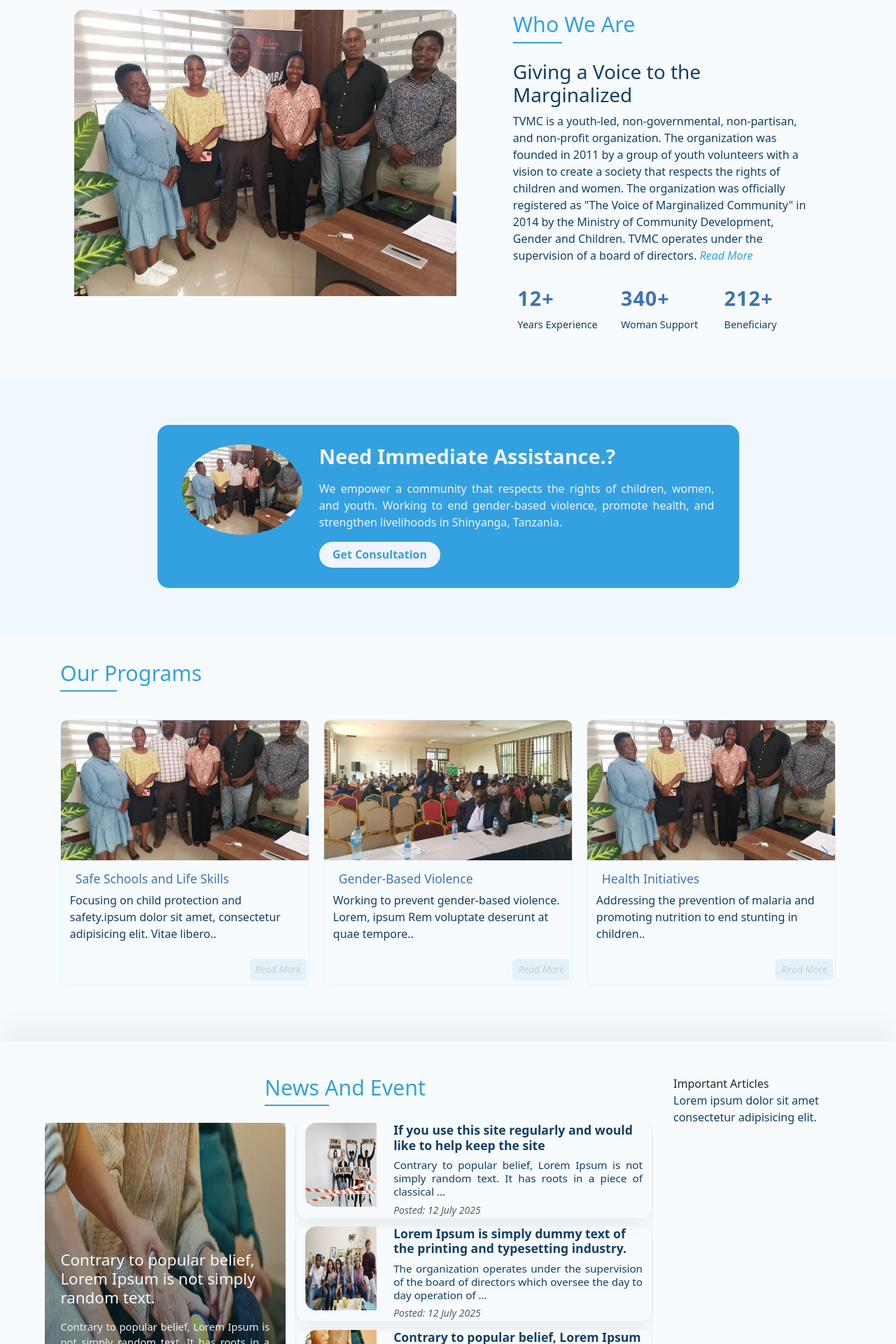
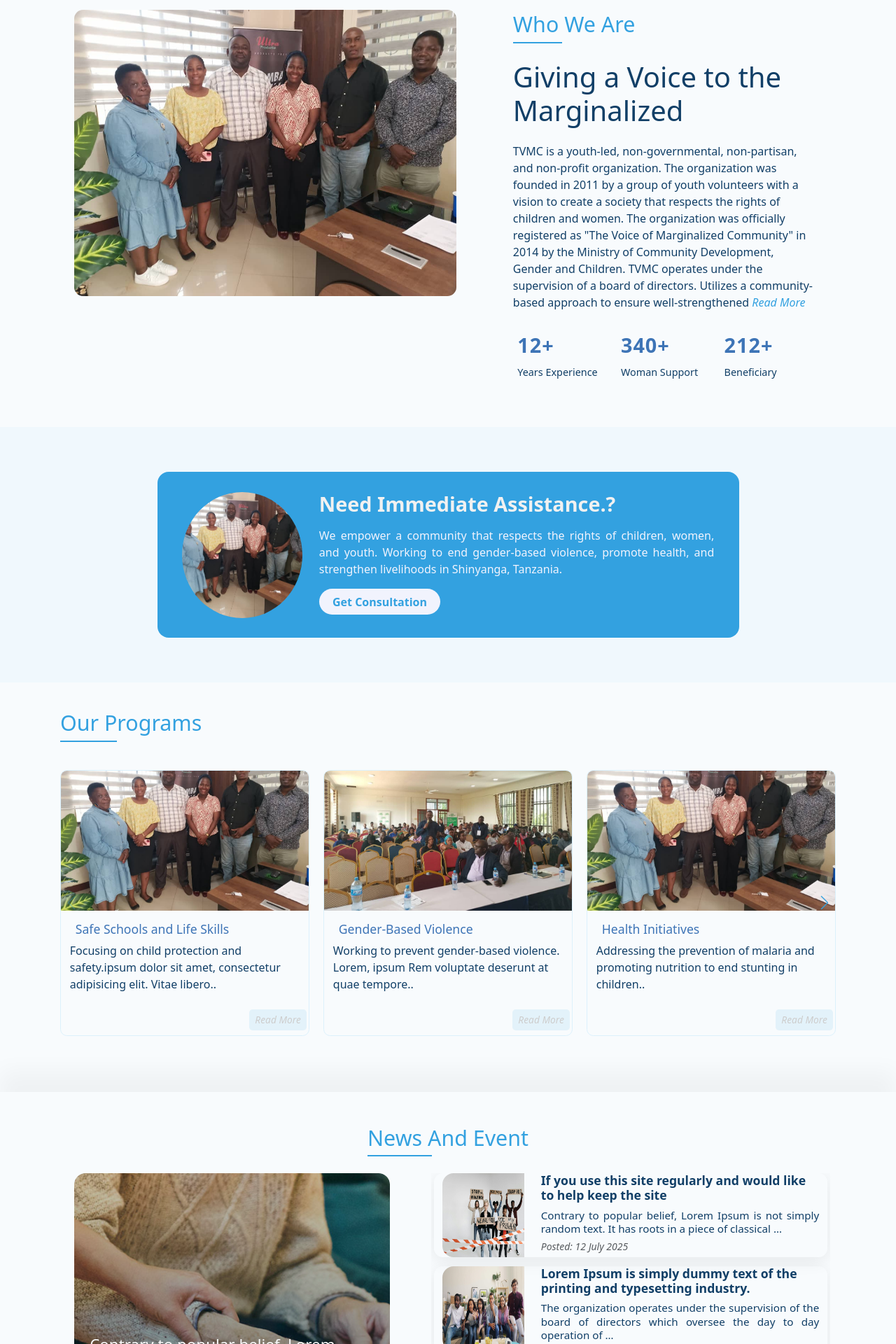
Before and after one commit to JboscoFrancis/tvmc, a Django app: page / in a window 1280 px wide. Shown: the part 760-2680 px from the top of the page at 70% size. Run offline with Django 5.2, Linux system fonts and the light colour scheme; data comes from the database, SQL or seed files in the repository; some libraries are stand-ins or nearby versions; some web fonts are replaced.

Commit message:
added changes

```diff
--- a/requirements.txt
+++ b/requirements.txt
@@ -1,4 +1,6 @@
 asgiref==3.9.1
 Django==5.2.5
+django-ckeditor-5==0.2.18
+pillow==11.3.0
 sqlparse==0.5.3
 tzdata==2025.2
--- a/website/templates/base.html
+++ b/website/templates/base.html
@@ -15,7 +15,7 @@
 
     <!-- bootstrap -->
     <link rel="stylesheet" href="{% static 'vendor/bootstrap-5.3.8-dist/css/bootstrap.min.css' %}">
-    <link rel="stylesheet" href="https://cdn.jsdelivr.net/npm/bootstrap-icons@1.13.1/font/bootstrap-icons.min.css">
+    <!-- <link rel="stylesheet" href="https://cdn.jsdelivr.net/npm/bootstrap-icons@1.13.1/font/bootstrap-icons.min.css"> -->
      <!-- boxicons -->
     <link rel="stylesheet" href="{% static 'vendor/boxicons/css/boxicons.min.css' %}">
     <!-- swiper js -->
@@ -83,7 +83,7 @@
     <script src="{% static 'vendor/bootstrap-5.3.8-dist/js/bootstrap.min.js' %}"></script>
     <script src="{% static 'vendor/aos/aos.js' %}"></script>
     <script src="https://cdn.jsdelivr.net/npm/@popperjs/core@2.11.8/dist/umd/popper.min.js" integrity="sha384-I7E8VVD/ismYTF4hNIPjVp/Zjvgyol6VFvRkX/vR+Vc4jQkC+hVqc2pM8ODewa9r" crossorigin="anonymous"></script>
-    <script src="{% static 'vendor/swiper-11.2.10/package/swiper-bundle.min.js' %}"></script>
+    <!-- <script src="{% static 'vendor/swiper-11.2.10/package/swiper-bundle.min.js' %}"></script> -->
     <script src="{% static 'main.js' %}"></script>
 
     <!-- Swiper JS -->
@@ -92,5 +92,12 @@
     {% block script %}
     {% endblock %}
 
+    <script>
+    // offcanvas script from Bootstrap + added element to close menu on click in small viewport
+    $('[data-toggle="offcanvas"], .navbar-nav li a:not(.dropdown-toggle').on('click', function () {
+        $('.site-header').removeClass('header-scrolled');
+        $('.offcanvas-collapse').toggleClass('open')
+    })
+    </script>
 </body>
 </html>
--- a/website/templates/footer.html
+++ b/website/templates/footer.html
@@ -1,5 +1,10 @@
+<style>
+  .footer *{
+    color: #fbfbfb;
+  }
+</style>
     <!-- footer start -->
-    <footer id="footer" class="footer mt-4" style="background-color: #D4EBF8;">
+    <footer id="footer" class="footer mt-4" style="background-color: #3D74B6;">
 
       <div class="container footer-top">
         <div class="row gy-4">
--- a/website/templates/home.html
+++ b/website/templates/home.html
@@ -73,7 +73,7 @@
 #about-us .about-img{
   overflow: hidden;
   border-radius: 0.8rem;
-  height: 450px;
+  /* height: 450px; */
   width: 100%;
 }
 #about-us .about-img img{
@@ -113,6 +113,8 @@
 #cta .cta-card img{
   border-radius: 50%;
   object-fit: cover;
+  width: 180px;
+  height: 180px;
 }
 #cta .cta-tag{
   font-size: 1.8rem;
@@ -190,7 +192,7 @@
 #news-event{
   box-shadow: 0px -30px 30px rgba(0, 0, 0, 0.04);
 }
-#news-event .container-fluid{
+/* #news-event .container-fluid{
   padding-left: 4rem;
   padding-right: 4rem;
 }
@@ -199,14 +201,17 @@
     padding-left: 2rem;
     padding-right: 2rem;
   }
-}
+} */
 #news-event .card-news{
   position: relative;
+  overflow: hidden;
+  border-radius: 1rem;
 }
 #news-event .card-news img{
   height: 520px;
   width: 100%;
-  border-radius: 0.6rem;
+  border-radius: 1rem;
+  object-fit: cover;
 }
 #news-event .card-news::before{
   content: '';
@@ -370,7 +375,7 @@
 
 <section id="about-us">
   <div class="container py-5">
-    <div class="row justify-content-around">
+    <div class="row justify-content-around gy-3">
       <div class="col-md-6">
         <div class="about-img">
           <img class="img-fluid" src="{% static 'images/about.jpg' %}" alt="">
@@ -379,8 +384,8 @@
       <div class="col-md-5 d-flex align-items-center">
         <div class="about-us">
           <h3 class="sect-title">Who We Are</h3>
-          <h3>Giving a Voice to the Marginalized</h3>
-          <p>TVMC is a youth-led, non-governmental, non-partisan, and non-profit organization. The organization was founded in 2011 by a group of youth volunteers with a vision to create a society that respects the rights of children and women. The organization was officially registered as "The Voice of Marginalized Community" in 2014 by the Ministry of Community Development, Gender and Children. TVMC operates under the supervision of a board of directors. <a href="{% url 'about-us' %}"><i>Read More</i></a></p>
+          <h3 style="font-size: 2.5rem; margin-bottom: 1.4rem;">Giving a Voice to the Marginalized</h3>
+          <p>TVMC is a youth-led, non-governmental, non-partisan, and non-profit organization. The organization was founded in 2011 by a group of youth volunteers with a vision to create a society that respects the rights of children and women. The organization was officially registered as "The Voice of Marginalized Community" in 2014 by the Ministry of Community Development, Gender and Children. TVMC operates under the supervision of a board of directors. Utilizes a community-based approach to ensure well-strengthened <a href="{% url 'about-us' %}"><i>Read More</i></a></p>
           <!-- <button>Read more..</button> -->
           <div class="row stats-btn mt-3">
             <div class="col stats">
@@ -409,7 +414,7 @@
         <div class="cta-card">
           <div class="row gy-3 justify-content-center">
             <div class="col-8 col-md-3 text-center">
-              <img class="img-fluid" src="{% static 'images/about.jpg' %}" alt="" width="200">
+              <img class="img-fluid" src="{% static 'images/about.jpg' %}" alt="" width="">
             </div>
             <div class="col-12 col-md-9">
               <div class="cta-body">
@@ -502,17 +507,19 @@
 </section>
 
 <section id="news-event">
-  <div class="container-fluid py-5">
+  <div class="container py-5">
     <div class="row gy-4">
-      <div class="col-md-9">
+      <div class="col-md-12">
         <div class="section-title text-center">
           <h3 class="sect-title">News And Event</h3>
         </div>
-        <div class="row gy-4">
+        <div class="row gy-4 justify-content-around">
           <div class="col-md-5">
             {% for news in top_priority %}
             <div class="card-news">
-              <img class="" src="{{news.thumbnail.url}}" alt="">
+              <div class="img">
+                <img class="" src="{{news.thumbnail.url}}" alt="">
+              </div>
               <div class="news-info">
                 <h3 class="text-light news-heading" style="font-size: 1.4rem;">{{news.title}}</h3>
                 <p>{{news.body |truncatewords:50 |safe}}...</p>
@@ -521,7 +528,7 @@
             </div>
             {% endfor %}
           </div>
-          <div class="col-md-7 wrapper ps-3 pe-3">
+          <div class="col-md-6 wrapper ps-3 pe-3">
             {% for news in news %}
             <div class="row news-wrapper">
               <div class="col-md-3 thumbnail d-flex">
@@ -535,12 +542,6 @@
             </div>
             {% endfor %}
           </div>
-        </div>
-      </div>
-      <div class="col-md-3">
-        <div class="artcles ps-3 pe-3">
-        Important Articles
-        <p>Lorem ipsum dolor sit amet consectetur adipisicing elit.</p>
         </div>
       </div>
     </div>
--- a/website/templates/news-event.html
+++ b/website/templates/news-event.html
@@ -63,7 +63,7 @@
                     <h3 class="ps-5">Top Read</h3>
                     {% for news in news %}
                     <div class="news">
-                        <img src="{% static 'images/school.jpg' %}" alt="">
+                        <img src="{{ news.thumbnail.url }}" alt="">
                         <div class="caption">
                             <div class="heading">
                                 <h4>{{news.title}}</h4>
--- a/website/templates/what-we-do.html
+++ b/website/templates/what-we-do.html
@@ -18,7 +18,7 @@
 </section>
 <section>
     <div class="container py-4">
-        <div class="row justify-content-around p-3">
+        <div class="row justify-content-around p-3 gy-4">
             <div class="heading mb-3">
                 <h3>We empower a community that respects the rights of children, women, and youth. </h3>
             </div>
```
Also changed, not shown: website/templates/navbar.html (line endings or trailing spaces).
